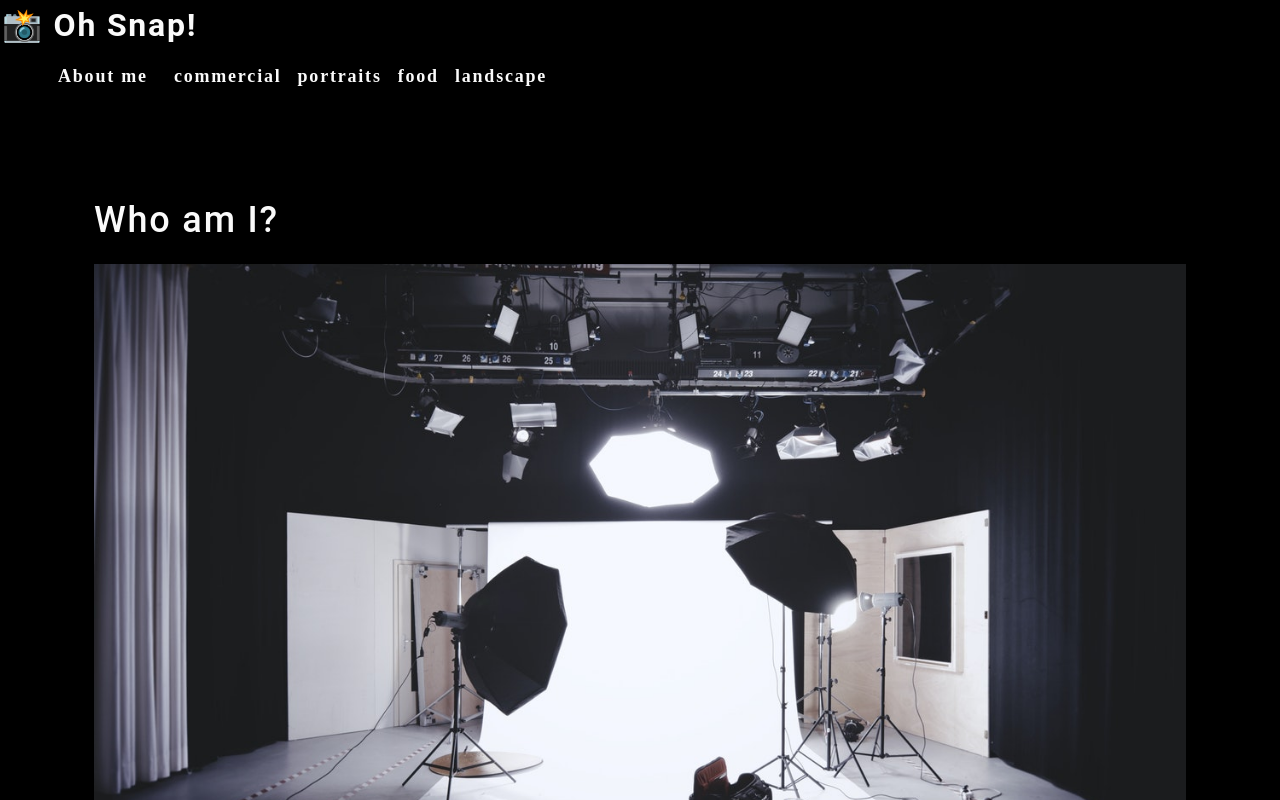
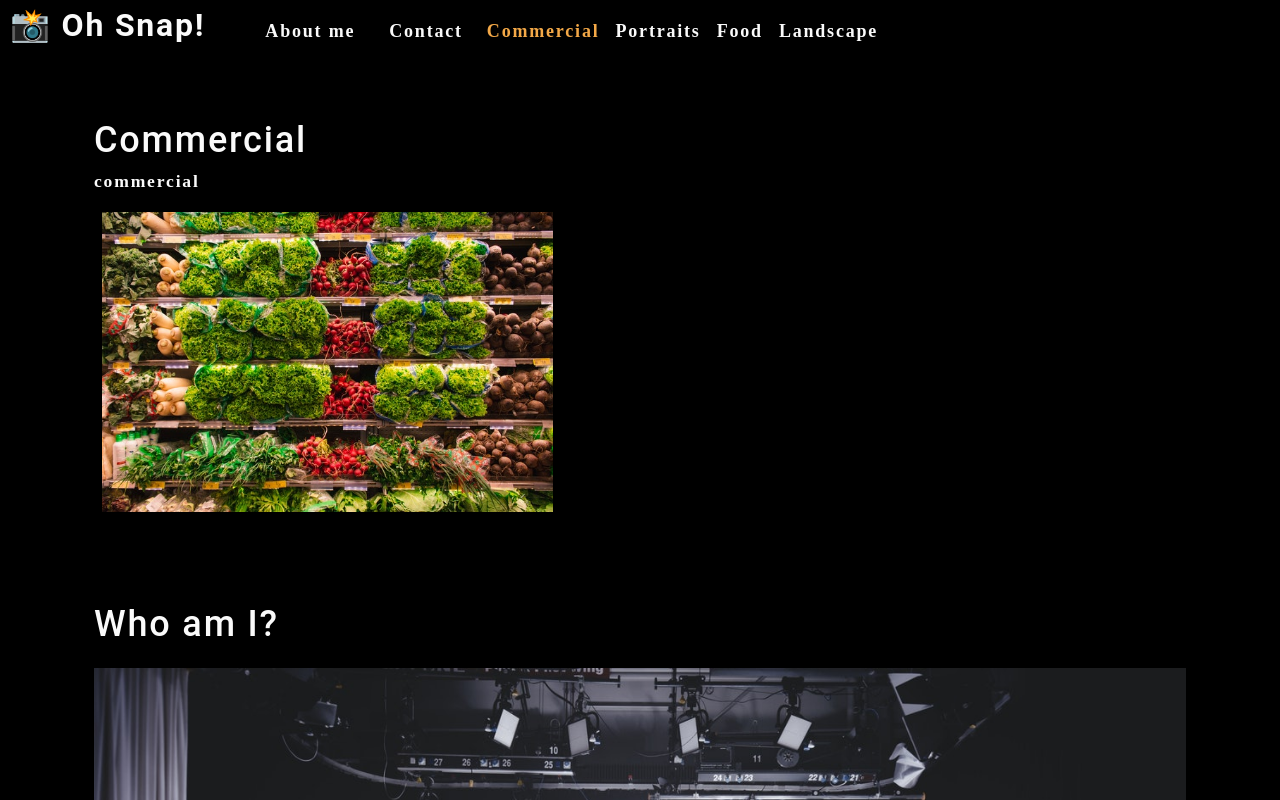
Before and after one commit to ModiFir3/photo-port, a React (Create React App) app: page / in a window 1280 px wide. Shown: the top 800 px of the page. Built offline with nearby package versions, Linux system fonts and the light colour scheme.

Commit message:
created hooks and state of nav and gallery

```diff
--- a/src/App.js
+++ b/src/App.js
@@ -1,14 +1,34 @@
-import React from 'react';
-import './App.css';
+import React, { useState } from 'react';
+import Nav from './components/Nav';
 import About from './components/About';
-import Nav from './components/Nav';
+import Gallery from './components/Gallery';
+// import './App.css';
 
 function App() {
+  const [categories] = useState([
+    {
+      name: 'commercial',
+      description: 'Photos of grocery stores, food trucks, and other commercial projects',
+    },
+    { name: 'portraits', description: 'Portraits of people in my life' },
+    { name: 'food', description: 'Delicious delicacies' },
+    { name: 'landscape', description: 'Fields, farmhouses, waterfalls, and the beauty of nature' },
+  ]);
+
+  const [currentCategory, setCurrentCategory] = useState(categories[0]);
+
   return (
     <div>
-      <Nav></Nav>
+      <Nav
+        categories={categories}
+        setCurrentCategory={setCurrentCategory}
+        currentCategory={currentCategory}
+      ></Nav>
       <main>
-        <About></About>
+        <div>
+          <Gallery></Gallery>
+          <About></About>
+        </div>
       </main>
     </div>
   );
--- /dev/null
+++ b/src/components/Gallery/index.js
@@ -0,0 +1,27 @@
+import React from "react";
+import { capitalizeFirstLetter } from '../../utils/helpers'
+import photo from "../../assets/small/commercial/0.jpg";
+
+function Gallery(props) {
+
+
+    const currentCategory = {
+        name: 'commercial',
+        description: "Photos of grocery stores, food trucks, and other commercial projects",
+    };
+    return (
+        <section>
+            <h1>{capitalizeFirstLetter(currentCategory.name)}</h1>
+            <p>{currentCategory.name}</p>
+            <div className="flex-row">
+                <img
+                    src={photo}
+                    alt="Commercial Example"
+                    className="img-thumbnail mx-1"
+                />
+            </div>
+        </section>
+    )
+}
+
+export default Gallery;
--- a/src/components/Nav/index.js
+++ b/src/components/Nav/index.js
@@ -1,26 +1,19 @@
-import React from "react";
+import React, { useEffect, useState } from "react";
+import { capitalizeFirstLetter } from '../../utils/helpers'
 
-function Nav() {
-    const categories = [
-        {
-            name: "commercial",
-            description:
-                "Photos of grocery stores, food trucks, and other commercial projects",
-        },
-        { name: "portraits", description: "Portraits of people in my life" },
-        { name: "food", description: "Delicious delicacies" },
-        {
-            name: "landscape",
-            description: "Fields, farmhouses, waterfalls, and the beauty of nature",
-        },
-    ];
+function Nav(props) {
+    const {
+        categories = [],
+        setCurrentCategory,
+        currentCategory,
+    } = props;
 
-    function categorySelected(name) {
-        console.log(`${name} clicked`)
-    }
+    useEffect(() => {
+        document.title = capitalizeFirstLetter(currentCategory.name);
+    }, [currentCategory])
 
     return (
-        <header>
+        <header className="flex-row px-1">
             <h2>
                 <a data-testid="link" href="/">
                     <span role="img" aria-label="camera"> 📸</span> Oh Snap!
@@ -33,20 +26,28 @@ function Nav() {
                             About me
                         </a>
                     </li>
+                    <li className="mx-2">
+                        <span>Contact</span>
+                    </li>
                     {categories.map((category) => (
                         <li
-                            className="mx-1"
+                            className={`mx-1 ${currentCategory.name === category.name && 'navActive'
+                                }`}
                             key={category.name}
                         >
-                            <span onClick={() => categorySelected(category.name)} >
-                                {category.name}
+                            <span
+                                onClick={() => {
+                                    setCurrentCategory(category)
+                                }}
+                            >
+                                {capitalizeFirstLetter(category.name)}
                             </span>
                         </li>
                     ))}
                 </ul>
             </nav>
         </header>
-    )
+    );
 }
 
 export default Nav;
```
